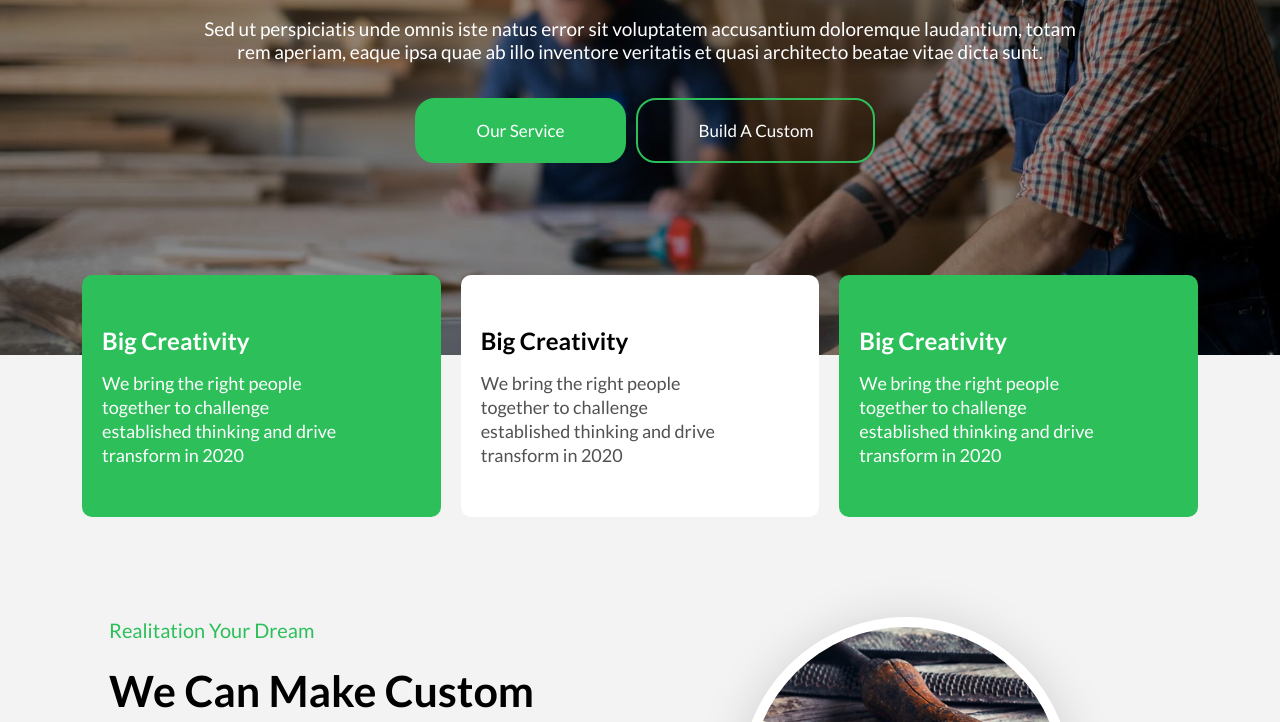
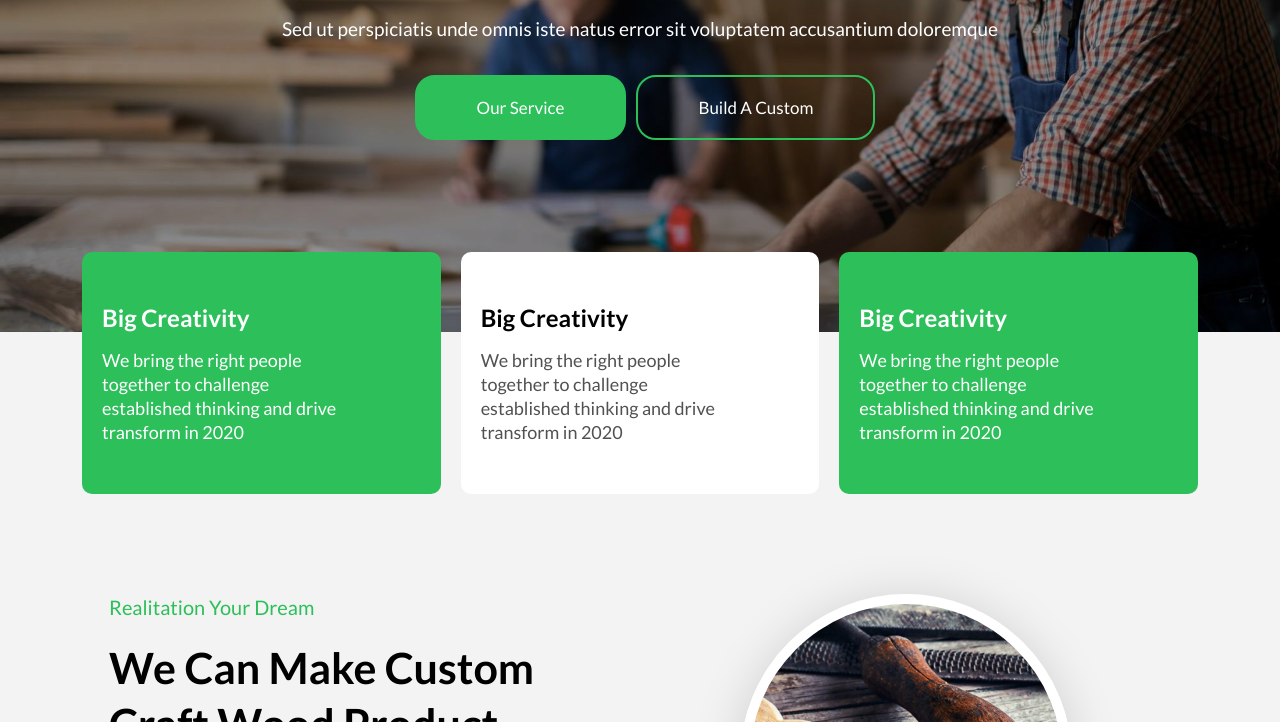
Before and after one commit to akshayapriya-scipy/demo, a plain HTML site: page index.html in a window 1280 px wide. Shown: the part 378-1100 px from the top of the page. Drawn offline with Linux system fonts and the light colour scheme.

Commit message:
text changed

```diff
--- a/index.html
+++ b/index.html
@@ -54,9 +54,7 @@
             <div class="text-content observe">
               <p>
                 Sed ut perspiciatis unde omnis iste natus error sit voluptatem
-                accusantium doloremque laudantium, totam rem aperiam, eaque ipsa
-                quae ab illo inventore veritatis et quasi architecto beatae
-                vitae dicta sunt.
+                accusantium doloremque
               </p>
             </div>
             <div class="button-content observe">
```
